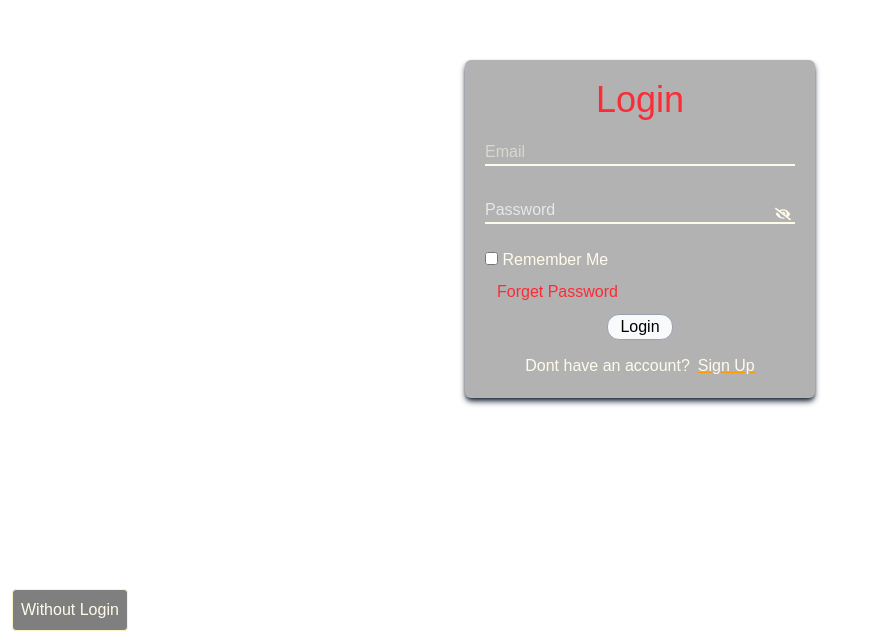
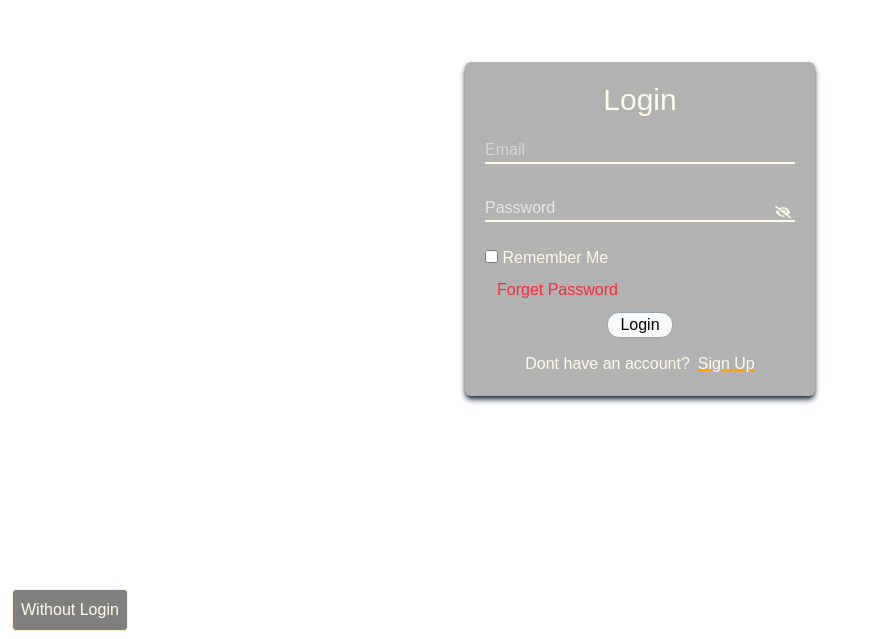
Before and after one commit to Sahil-late/Todo-Frontend, a React (Vite) app: page / in a window 1280 px wide. Shown: the part 161-800 px from the top of the page, without its empty margins (0-870 px from the left). Built offline with nearby package versions, Linux system fonts and the light colour scheme; no server answers.

Commit message:
Change login header size from 4xl to 3xl

```diff
--- a/src/pages/login.jsx
+++ b/src/pages/login.jsx
@@ -86,7 +86,7 @@ const Login = () => {
             />
             <div className='login-container text-amber-50 h-[100dvh] flex flex-col justify-center items-center gap-5 bg-[url("https://i.pinimg.com/originals/aa/dd/6f/aadd6f1d4873462c32bc0b19b0044297.jpg")] bg-cover bg-center'>
                 <div className='login-box flex flex-col gap-5 p-5 bg-[rgba(0,0,0,0.3)] shadow-md shadow-gray-800 rounded-md w-[240px] sm:w-[350px]'>
-                    <h1 className='text-center text-4xl text-red-500'>Login</h1>
+                    <h1 className='text-center text-3xl'>Login</h1>
                     <form onSubmit={(data) => handleSubmit(data)} >
                         <div className='flex flex-col gap-1'>
                             <input className='outline-0 border-b-2' type="email" placeholder='Email' required onKeyDown={(event) => {
```
